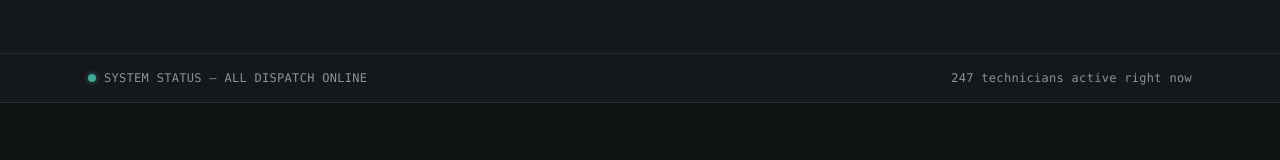
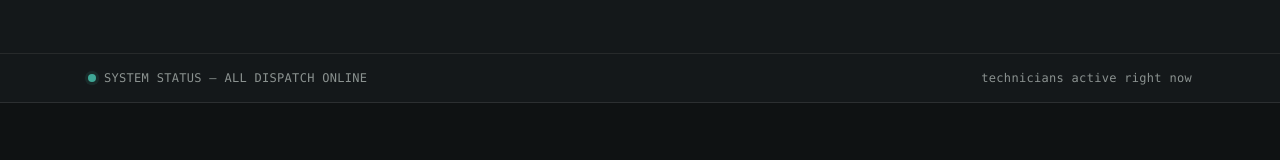
Before and after one commit to Fahad-smto/fixitnow-frontend-ts-, a Next.js app: page /home in a window 1280 px wide. Shown: the part 3593-3753 px from the top of the page. Built offline with nearby package versions, Linux system fonts and the light colour scheme.

Commit message:
footer modifyed

```diff
--- a/components/ui/footer.tsx
+++ b/components/ui/footer.tsx
@@ -46,7 +46,7 @@ export default function Footer() {
             </span>
             SYSTEM STATUS — ALL DISPATCH ONLINE
           </div>
-          <span>247 technicians active right now</span>
+          <span> technicians active right now</span>
         </div>
       </div>
 
```
